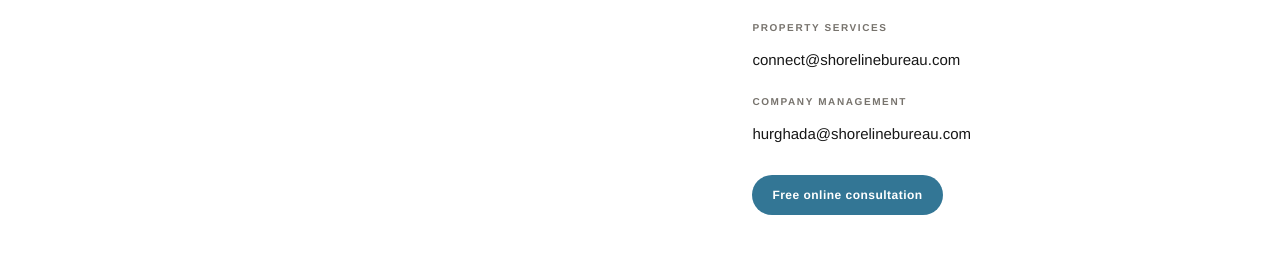
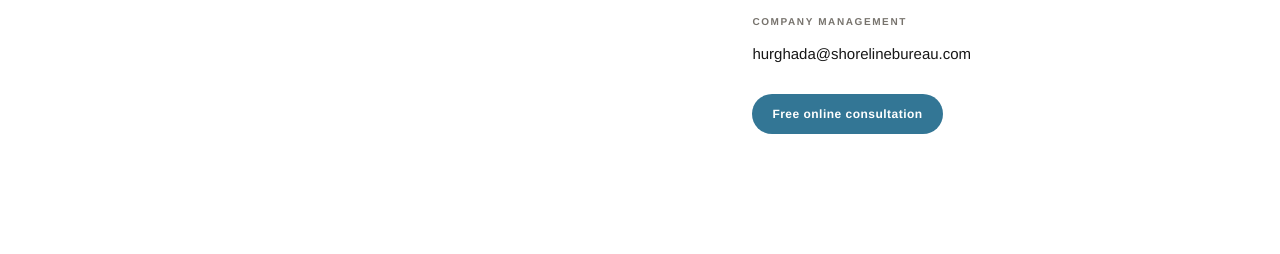
Before and after one commit to sorrymoscowwork-oss/shoreline-bureau, a website: page contacts/index.html in a window 1280 px wide. Shown: the part 712-966 px from the top of the page. After the commit the page ends 926 px from the top, so only its background shows below. Drawn offline with Linux system fonts and the light colour scheme.

Commit message:
Remove duplicated property services contact block

```diff
--- a/contacts/index.html
+++ b/contacts/index.html
@@ -32,7 +32,7 @@ body{margin:0;background:#fff;color:var(--ink);font-family:Helvetica,Arial,sans-
 <div class="contact-email-list"><div class="contact-email-item"><a class="contact-email" href="mailto:connect@shorelinebureau.com">connect@shorelinebureau.com</a><p class="contact-email-note">For enquiries about property services, purchases and consultations.</p></div><div class="contact-email-item"><a class="contact-email" href="mailto:hurghada@shorelinebureau.com">hurghada@shorelinebureau.com</a><p class="contact-email-note">For messages and enquiries addressed to company management.</p></div></div>
 <section class="contact-grid" aria-label="Contact information">
 <div><p class="contact-label">Location</p><p class="contact-location">Hurghada<br>Red Sea, Egypt</p></div>
-<div><p class="contact-label">Enquiries</p><p class="contact-description">For property-related enquiries and an initial conversation about your plans, get in touch through our free online consultation.</p><p class="contact-label" style="margin-top:30px">Property Services</p><p class="contact-description"><a href="mailto:connect@shorelinebureau.com" style="color:var(--ink);text-decoration:none">connect@shorelinebureau.com</a></p><p class="contact-label" style="margin-top:24px">Company Management</p><p class="contact-description"><a href="mailto:hurghada@shorelinebureau.com" style="color:var(--ink);text-decoration:none">hurghada@shorelinebureau.com</a></p><a class="contact-cta" href="/consultation/">Free online consultation</a></div>
+<div><p class="contact-label">Enquiries</p><p class="contact-description">For property-related enquiries and an initial conversation about your plans, get in touch through our free online consultation.</p><p class="contact-label" style="margin-top:24px">Company Management</p><p class="contact-description"><a href="mailto:hurghada@shorelinebureau.com" style="color:var(--ink);text-decoration:none">hurghada@shorelinebureau.com</a></p><a class="contact-cta" href="/consultation/">Free online consultation</a></div>
 </section>
 </main>
 </body>
```
